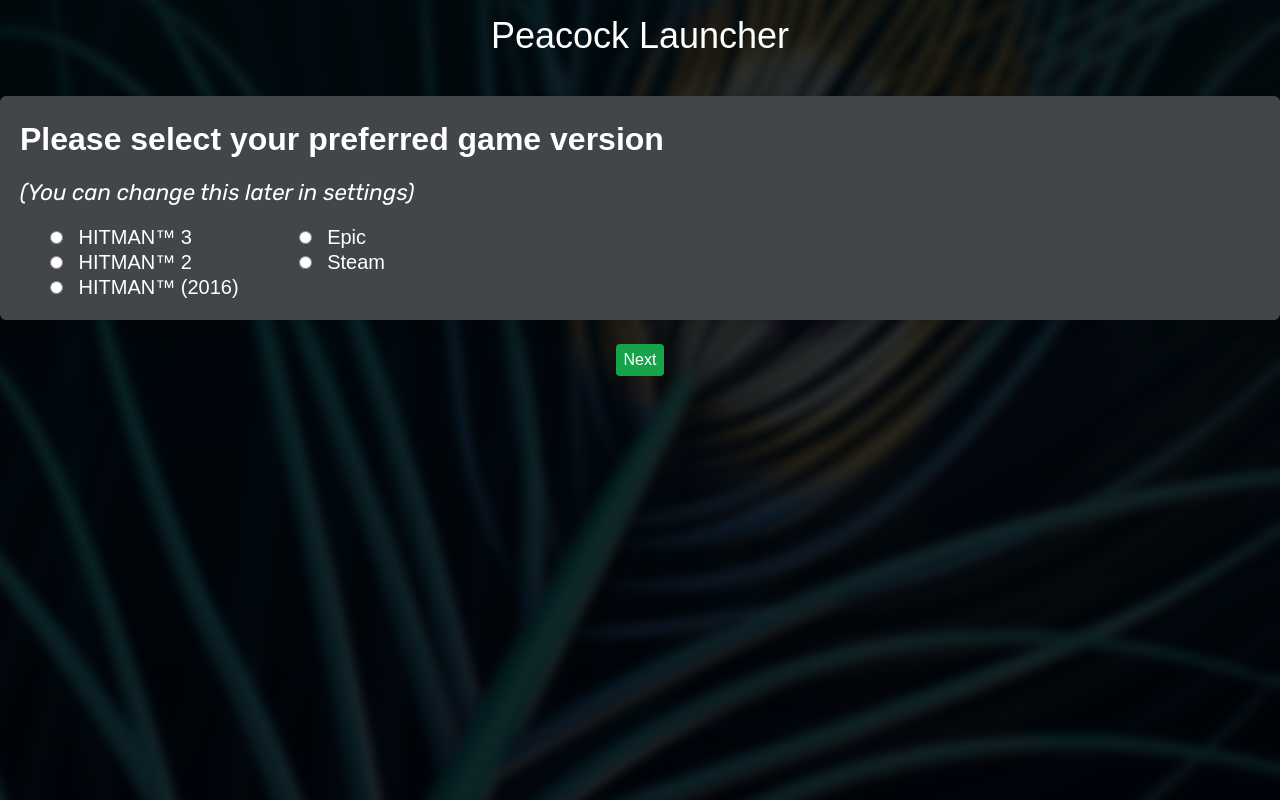
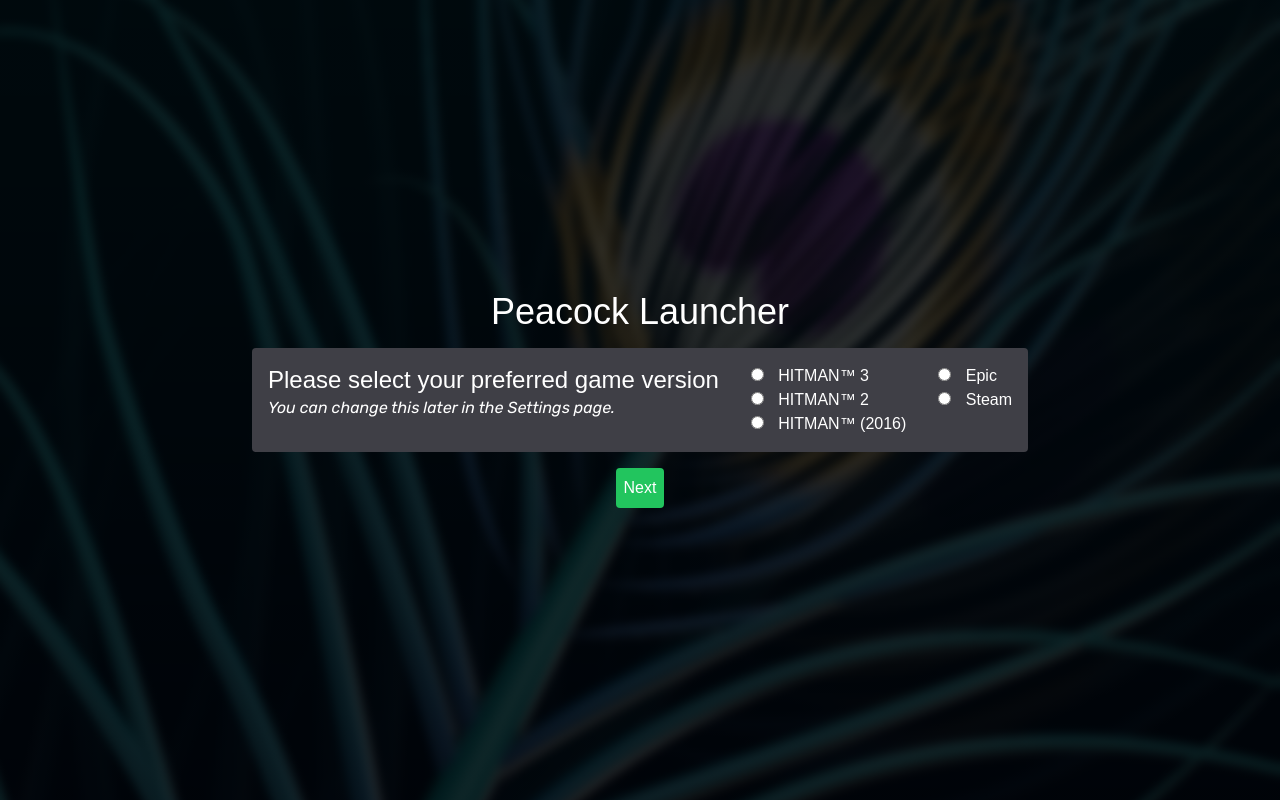
Before and after one commit to thepeacockproject/Launcher, a React (Vite) app: page / in a window 1280 px wide. Both pictures are taken after a click on the button "Begin Setup". Built offline with nearby package versions, Linux system fonts and the light colour scheme; a web font is replaced by a local one; what ansi-to-html would draw is missing.

Commit message:
Make styling consistent, use Tailwind

```diff
--- a/index.html
+++ b/index.html
@@ -7,7 +7,7 @@
     </head>
 
     <body>
-        <div id="root"></div>
+        <div id="root" class="h-full w-full"></div>
         <script type="module" src="/src/main.tsx"></script>
     </body>
 </html>
--- a/src/Layout.tsx
+++ b/src/Layout.tsx
@@ -6,8 +6,8 @@
 
 export default function Layout({ children }: LayoutProps) {
     return (
-        <section>
-            <div>{children}</div>
+        <section className="h-full w-full">
+            <div className="h-full w-full">{children}</div>
         </section>
     )
 }
--- /dev/null
+++ b/src/components/Button.tsx
@@ -0,0 +1,34 @@
+import * as React from "react"
+
+export interface ButtonProps {
+    kind: "primary" | "secondary" | "danger"
+    disabled?: boolean
+    styles?: string
+    children: React.ReactNode
+    onClick?: () => void
+}
+
+export default function Button(props: ButtonProps) {
+    return (
+        <button
+            type="button"
+            className={
+                "p-2 rounded " +
+                props.styles +
+                (props.disabled
+                    ? "bg-gray-600 text-white"
+                    : props.kind === "primary"
+                    ? " bg-green-500 text-white"
+                    : props.kind === "secondary"
+                    ? " bg-blue-500 text-white"
+                    : props.kind === "danger"
+                    ? " bg-red-500 text-white"
+                    : "")
+            }
+            onClick={props.onClick}
+            disabled={props.disabled}
+        >
+            {props.children}
+        </button>
+    )
+}
--- a/src/components/LogsPanel.tsx
+++ b/src/components/LogsPanel.tsx
@@ -1,7 +1,9 @@
+import "../styles/logs.css"
+
 import * as React from "react"
-import "../styles/logs.css"
+
+import Convert from "ansi-to-html"
 import { UpdateDispatchingArray } from "../UpdateDispatchingArray"
-import Convert from "ansi-to-html"
 
 const convert = new Convert({
     colors: {
@@ -19,7 +21,7 @@
 export default function LogsPanel(props: LogsPanelProps) {
     return (
         <div>
-            <div className="title">Logs</div>
+            <h2 className="text-3xl text-white mb-2">Logs</h2>
             <div>
                 <div className="log-group">
                     {props.logs.map((log, i) => {
--- a/src/components/SelectGameVersion.tsx
+++ b/src/components/SelectGameVersion.tsx
@@ -1,12 +1,12 @@
 import * as React from "react"
 
-function LabelOption(props: {
+function LabelledOption(props: {
     name: string
     group: string
     getSet: [string, React.Dispatch<string>]
 }) {
     return (
-        <label className="radio">
+        <label className="hover:text-neutral-300">
             <input
                 type="radio"
                 name={props.group}
@@ -36,44 +36,42 @@
     // )
 
     return (
-        <form className="box flex">
+        <form className="bg-zinc-700 text-white flex gap-8 rounded p-4">
             <div>
-                <p className="title">
+                <h2 className="text-2xl">
                     Please select your preferred game version
-                </p>
-                <p>
-                    <i>(You can change this later in settings)</i>
-                </p>
+                </h2>
+                <i>You can change this later in the Settings page.</i>
             </div>
 
-            <div className="control">
-                <LabelOption
+            <div>
+                <LabelledOption
                     group="game-version"
                     name="HITMAN&trade; 3"
                     getSet={[version!, setVersion]}
                 />
                 <br />
-                <LabelOption
+                <LabelledOption
                     group="game-version"
                     name="HITMAN&trade; 2"
                     getSet={[version!, setVersion]}
                 />
                 <br />
-                <LabelOption
+                <LabelledOption
                     group="game-version"
                     name="HITMAN&trade; (2016)"
                     getSet={[version!, setVersion]}
                 />
             </div>
 
-            <div className="control">
-                <LabelOption
+            <div>
+                <LabelledOption
                     name="Epic"
                     group="provider"
                     getSet={[platform!, setPlatform]}
                 />
                 <br />
-                <LabelOption
+                <LabelledOption
                     name="Steam"
                     group="provider"
                     getSet={[platform!, setPlatform]}
--- a/src/pages/HomePage.tsx
+++ b/src/pages/HomePage.tsx
@@ -1,6 +1,10 @@
+import "../styles/homepage.css"
+
 import * as React from "react"
+
+import Button from "../components/Button"
 import Layout from "../Layout"
-import "../styles/homepage.css"
+
 // @ts-expect-error Untyped asset
 import roadmap from "../assets/images/roadmap.png"
 
@@ -14,29 +18,15 @@
         <Layout>
             <section>
                 <div>
+                    {/* TODO: change to tailwind styles */}
                     <div className="container has-text-centered">
                         <div>
                             <img className="roadmap" src={roadmap} alt="" />
                             {/*<p>Placeholder page</p>*/}
                             <div className="button-wrapper">
-                                <button
-                                    type="button"
-                                    className="button margin-button bg-blue-500"
-                                >
-                                    Menu
-                                </button>
-                                <button
-                                    type="button"
-                                    className="button margin-button bg-blue-500"
-                                >
-                                    Start Peacock
-                                </button>
-                                <button
-                                    type="button"
-                                    className="button launch-button bg-blue-500"
-                                >
-                                    v6.9.0
-                                </button>
+                                <Button kind="secondary">Menu</Button>
+                                <Button kind="primary">Start Peacock</Button>
+                                <Button kind="secondary">v6.9.0</Button>
                             </div>
                         </div>
                     </div>
--- a/src/pages/TestingPanel.tsx
+++ b/src/pages/TestingPanel.tsx
@@ -1,9 +1,11 @@
 import * as React from "react"
+
+import Button from "../components/Button"
+import Layout from "../Layout"
+import LogsPanel from "../components/LogsPanel"
+import { UpdateDispatchingArray } from "../UpdateDispatchingArray"
 import { invoke } from "@tauri-apps/api/tauri"
-import LogsPanel from "../components/LogsPanel"
 import { listen } from "@tauri-apps/api/event"
-import { UpdateDispatchingArray } from "../UpdateDispatchingArray"
-import Layout from "../Layout"
 
 /**
  * The logs.
@@ -32,25 +34,27 @@
 
     return (
         <Layout>
-            <section>
-                <h1 className="text-center title text-white">Testing Panel</h1>
+            <div className="p-4">
+                <h1 className="text-center text-4xl text-white">
+                    Testing Panel
+                </h1>
 
                 <LogsPanel logs={logs} />
+                <br />
 
-                <button
-                    className="rounded bg-white p-2"
-                    onClick={() => invoke("unzip_test")}
-                >
-                    Extract from zip
-                </button>
+                <div className="flex gap-2">
+                    <Button kind="primary" onClick={() => invoke("unzip_test")}>
+                        Extract from zip
+                    </Button>
 
-                <button
-                    className="rounded bg-white p-2"
-                    onClick={() => invoke("launch_test")}
-                >
-                    Launch the thing
-                </button>
-            </section>
+                    <Button
+                        kind="primary"
+                        onClick={() => invoke("launch_test")}
+                    >
+                        Launch the thing
+                    </Button>
+                </div>
+            </div>
         </Layout>
     )
 }
--- a/src/pages/setupPhase/Intro.tsx
+++ b/src/pages/setupPhase/Intro.tsx
@@ -1,39 +1,36 @@
+import * as React from "react"
+
+import { Phase, SetupCommonProps } from "../FirstTimeSetupPage"
+
+import Button from "../../components/Button"
 import Layout from "../../Layout"
-import * as React from "react"
-import "../../styles/firstTimeSetup.css"
-import { Phase, SetupCommonProps } from "../FirstTimeSetupPage"
 
 export default function Intro(props: SetupCommonProps) {
     return (
         <Layout>
-            <h1 className="text-white text-center text-4xl pt-10">
+            <div className="flex flex-col justify-center items-center gap-4 h-full">
+                <div>
+                    <h1 className="text-white text-center text-4xl mb-2">
                         Peacock Launcher
                     </h1>
 
-            <p className="text-white text-center pt-5">
+                    <p className="text-white text-center">
                         Welcome, let's get started!
                     </p>
+                </div>
 
-            <div className="flex justify-center pt-5">
-                <button
-                    type="button"
-                    className="justify-center bg-green-500 rounded p-2 setup-button"
-                    onClick={() => props.setPhase(Phase.PickGameVersion)}
-                >
-                    Begin Setup
-                </button>
-            </div>
+                <Button kind="primary" onClick={() => props.setPhase(Phase.PickGameVersion)}>Begin Setup</Button>
 
                 {IS_DEVELOPMENT && (
                     <div>
-                    <button
-                        className="bg-gray-600 text-white rounded p-2 testing-button"
+                        <Button kind="secondary"
                             onClick={() => props.setPhase(Phase.Testing)}
                         >
                             Secret testing page
-                    </button>
+                        </Button>
                     </div>
                 )}
+            </div>
         </Layout>
     )
 }
--- a/src/pages/setupPhase/PickGameVersion.tsx
+++ b/src/pages/setupPhase/PickGameVersion.tsx
@@ -1,25 +1,24 @@
+import * as React from "react"
+
+import Button from "../../components/Button"
+import Layout from "../../Layout"
+import SelectGameVersion from "../../components/SelectGameVersion"
 import { SetupCommonProps } from "../FirstTimeSetupPage"
-import Layout from "../../Layout"
-import * as React from "react"
-import SelectGameVersion from "../../components/SelectGameVersion"
 
 export default function PickGameVersion(props: SetupCommonProps) {
     return (
         <Layout>
-            <h1 className="text-white p-4 text-center text-4xl">
-                Peacock Launcher
-            </h1>
+            <div className="flex flex-col justify-center items-center gap-4 h-full">
+                <h1 className="text-white text-center text-4xl">
+                    Peacock Launcher
+                </h1>
 
-            <SelectGameVersion />
+                <SelectGameVersion />
 
-            <div className="text-center">
-                <button
-                    type="button"
-                    className="rounded bg-green-600 text-white pt-1 pb-1 pl-2 pr-2"
-                    onClick={() => props.setPhase(null!)}
-                >
+                {/* TODO: go to homepage */}
+                <Button kind="primary" onClick={() => props.setPhase(null!)}>
                     Next
-                </button>
+                </Button>
             </div>
         </Layout>
     )
```
Lines whose indentation alone changed are shown as unchanged.
